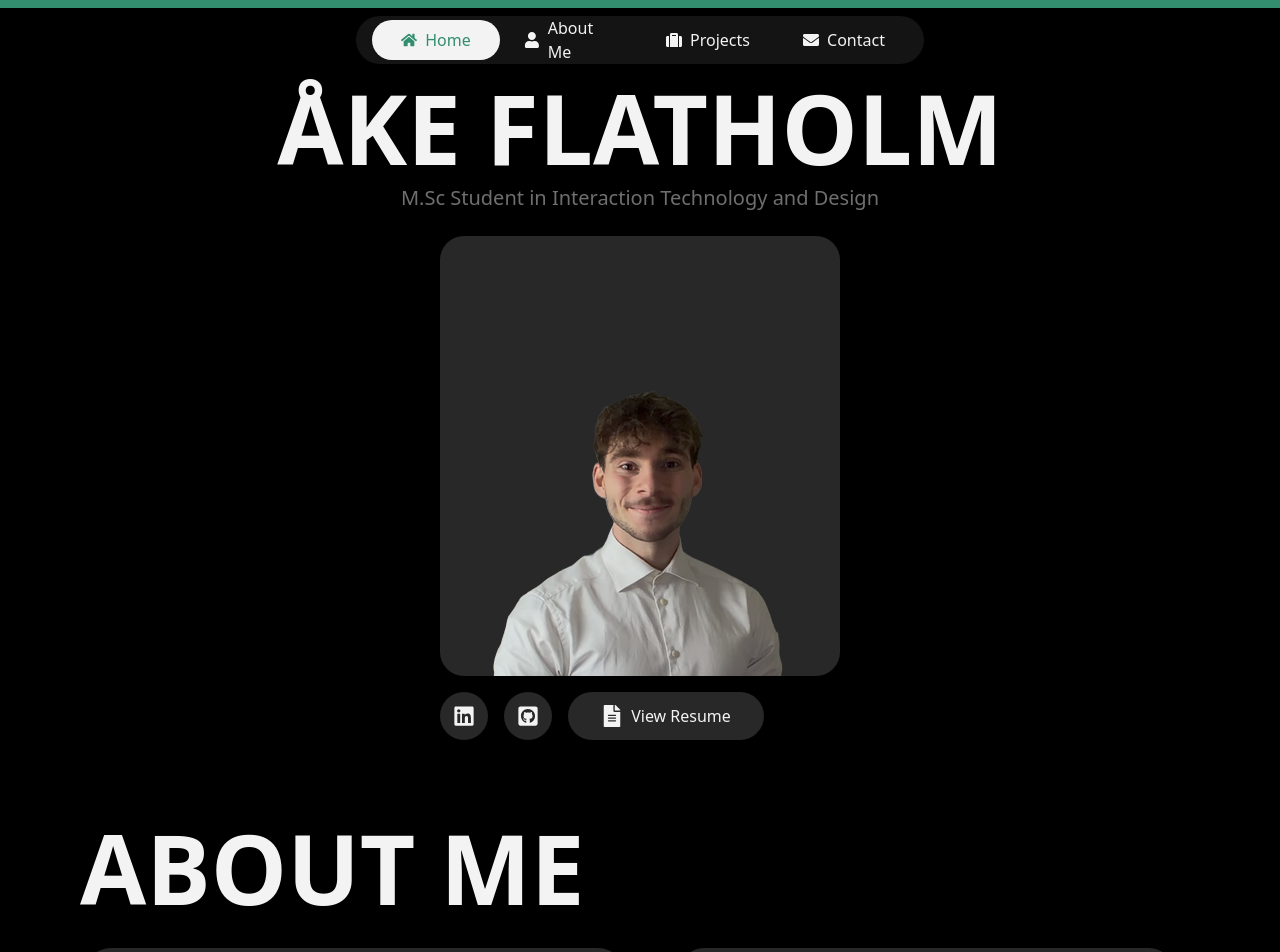
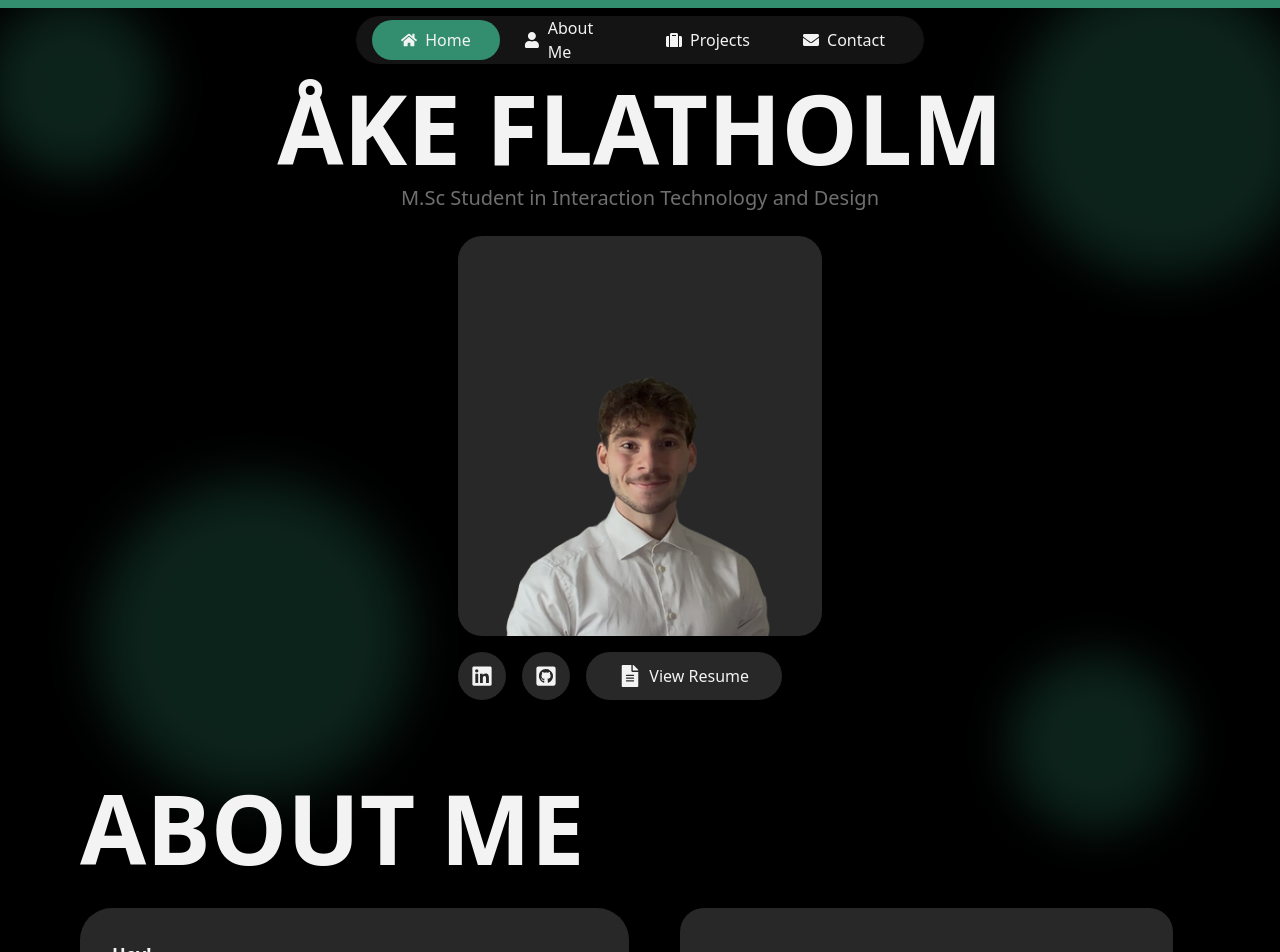
Before and after one commit to CodingQuercus/portfolio, a Next.js app: page / in a window 1280 px wide. Shown: the top 952 px of the page. Built offline with nearby package versions, Linux system fonts and the light colour scheme.

Commit message:
småfix, testar animerad bakgrund, sen bytt färger header

```diff
--- a/app/components/footer.tsx
+++ b/app/components/footer.tsx
@@ -30,7 +30,7 @@ export default function Footer() {
                             <FaGithubSquare size={22} />
                         </a>
                         <a
-                            href="/AF_CV.pdf"
+                            href="./AF_CV.pdf"
                             target="_blank"
                             rel="noopener noreferrer"
                             className="bg-[#282828] px-4 sm:w-[196px] h-12 rounded-full flex justify-center items-center gap-2 hover:bg-[#328e6e] transition"
--- a/app/components/header.tsx
+++ b/app/components/header.tsx
@@ -52,8 +52,8 @@ export default function Header() {
             <a
               href={`#${id}`}
               onClick={handleClick(id)}
-              className={`flex items-center gap-2 px-4 py-2 sm:w-32 justify-center rounded-full hover:bg-[#328e6e] hover:text-[#f3f3f3] transition ${
-                active === id ? "bg-[#f3f3f3] text-[#328e6e]" : ""
+              className={`flex items-center gap-2 px-4 py-2 sm:w-32 justify-center rounded-full hover:bg-[#f3f3f3] hover:text-[#328e6e] transition ${
+                active === id ? "bg-[#328e6e] text-[#f3f3f3]" : ""
               }`}
             >
               <Icon />
--- a/app/components/hero.tsx
+++ b/app/components/hero.tsx
@@ -20,7 +20,7 @@ export default function Hero() {
                         src={heroGraphic}
                         alt="Åke Flatholm"
                         priority
-                        className="w-full h-auto object-contain"
+                        className="w-full h-[400px] object-contain"
                     />
                 </div>
 
@@ -42,7 +42,7 @@ export default function Hero() {
                         <FaGithubSquare size={22} />
                     </a>
                     <a
-                        href="/AF_CV.pdf"
+                        href="./AF_CV.pdf"
                         target="_blank"
                         rel="noopener noreferrer"
                         className="bg-[#282828] px-4 sm:w-[196px] h-12 rounded-full flex justify-center items-center gap-2 hover:bg-[#328e6e] transition"
--- a/app/components/project/ProjectCard.tsx
+++ b/app/components/project/ProjectCard.tsx
@@ -24,7 +24,7 @@ export default function ProjectCard({ year, title, description, image }: Project
                 className="object-cover rounded-4xl"
             />
 
-            <div className="absolute inset-0 bg-linear-to-b from-transparent via-[#28282840] to-[#282828]" />
+            <div className="absolute inset-0 bg-linear-to-b from-transparent via-[#28282840] to-[#282828] rounded-4xl" />
 
             <div className="absolute bottom-4 left-4 z-20 flex flex-col gap-3 pr-4">
                 <div className="text-sm">{year}</div>
--- a/app/globals.css
+++ b/app/globals.css
@@ -23,3 +23,34 @@ body {
   background: var(--background);
   color: var(--foreground);
 }
+
+@keyframes blob {
+  0% {
+    transform:translate(0px, 0px) scale(1);
+  }
+  33% {
+    transform: translate(30px, -50px) scale(1.1);
+  }
+  66% {
+    transform: translate(-20px, 20px), scale(0.9);
+  }
+  100% {
+    transform: translate(0px, 0px) scale (1);
+  }
+}
+
+.animate-blob {
+  animation: blob 7s infinite;
+}
+
+.animation-delay-2000 {
+  animation-delay: 2s;
+}
+
+.animation-delay-4000 {
+  animation-delay: 4s;
+}
+
+.animation-delay-6000 {
+  animation-delay: 6s;
+}
--- a/app/page.tsx
+++ b/app/page.tsx
@@ -12,13 +12,15 @@ import { ScrollProgress } from "./components/ScrollProgres.";
 export default function Home() {
     return (
         <div className="flex flex-col items-center min-h-screen bg-[#000000]">
-            <div className="w-full max-w-[1200px] px-4 sm:px-10">
 
-            {/*<div className="fixed inset-0 opacity-30 pointer-events-none">
-                <div className="absolute top-0 -left-4 w-72 h-72 bg-[#328e6e] rounded-full mix-blend-multiply filter blur-xl animate-blob" />
+            {<div className="fixed inset-0 opacity-25 pointer-events-none z-10">
+                <div className="absolute top-0 -left-4 w-44 h-44 bg-[#328e6e] rounded-full mix-blend-multiply filter blur-xl animate-blob" />
                 <div className="absolute top-0 -right-4 w-72 h-72 bg-[#328e6e] rounded-full mix-blend-multiply filter blur-xl animate-blob animation-delay-2000" />
                 <div className="absolute -bottom-8 left-20 w-72 h-72 bg-[#328e6e] rounded-full mix-blend-multiply filter blur-xl animate-blob animation-delay-4000" />
-            </div>*/}
+                <div className="absolute -bottom-8 right-24 w-44 h-44 bg-[#328e6e] rounded-full mix-blend-multiply filter blur-xl animate-blob animation-delay-6000" />
+            </div>}
+
+            <div className="w-full max-w-[1200px] px-4 sm:px-10 z-20">
                 <ScrollProgress></ScrollProgress>
                 <Header></Header>
                 <section id="home">
```
Lines whose indentation alone changed are shown as unchanged.
